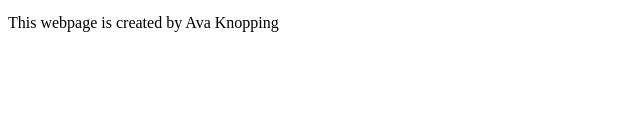
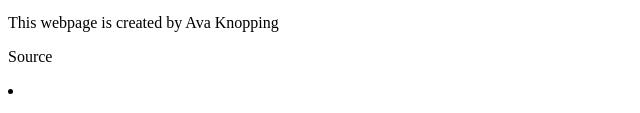
Before and after one commit to avkn4998/avkn4998.github.io, a plain HTML site: page wa/wa3.html in a window 1280 px wide. Shown: the part 2689-2802 px from the top of the page, 0-640 px from the left. Before the commit the page ends 2737 px from the top, so only its background shows below. Drawn offline with Linux system fonts and the light colour scheme.

Commit message:
final updates

```diff
--- a/wa/wa3.html
+++ b/wa/wa3.html
@@ -69,21 +69,9 @@
 
 
 <p> This webpage is created by Ava Knopping</p>
-
-
-
-
-
-
-
-
-
-
-
-
-
-
-
+<p> Source
+    <li><a href="https://en.wikipedia.org/wiki/Dead_%26_Company"></a></li>
+</p>
 
 </body>
 </html>
```
